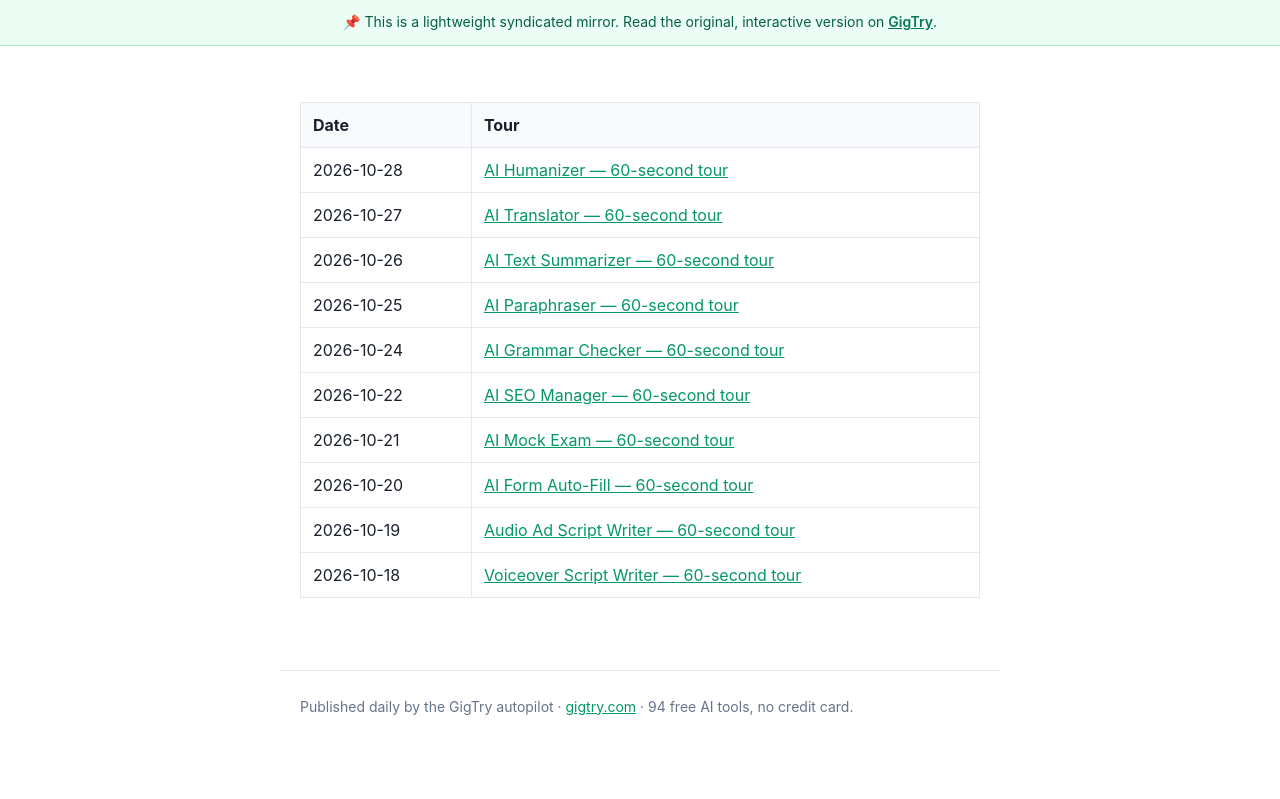
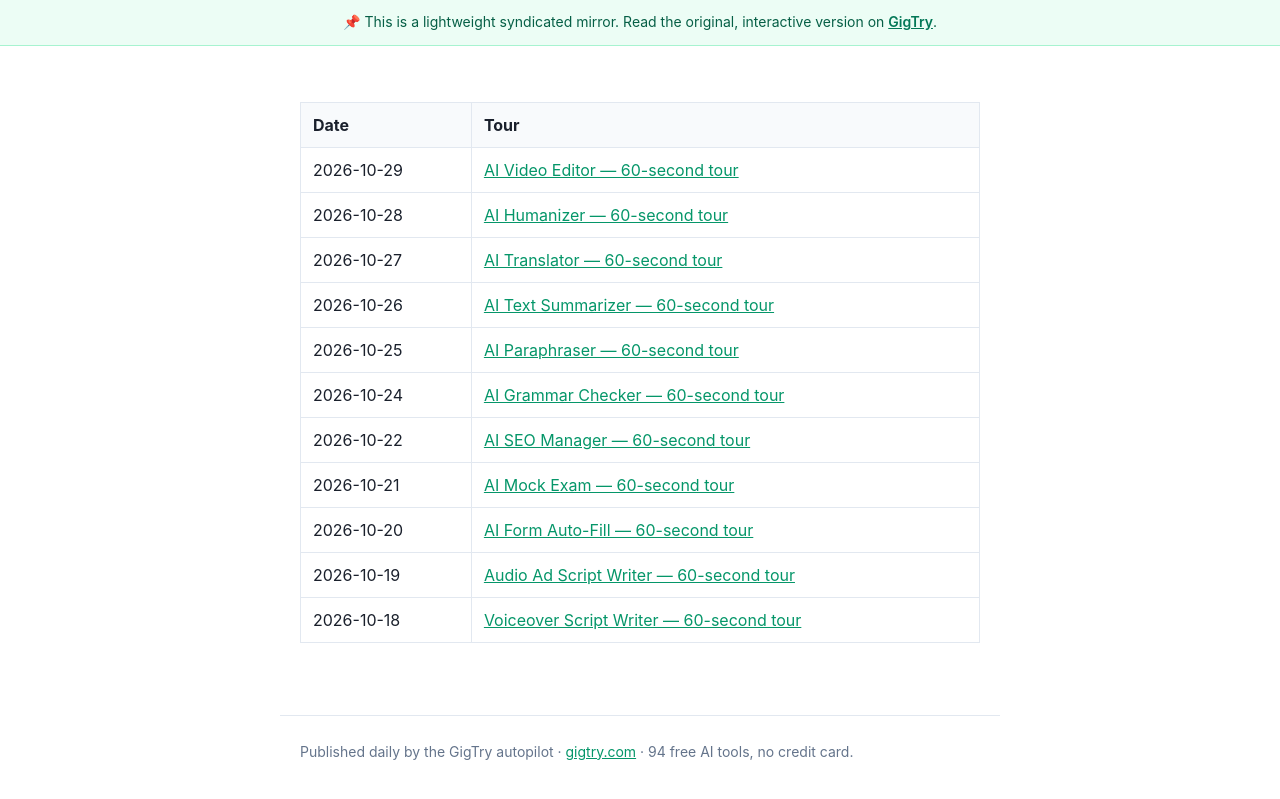
Before and after one commit to gigtryinfo-dev/gigtry-public, a Jekyll site: the page built from posts/daily/index.md, in a window 1280 px wide. Shown: the top 799 px of the page. Built offline with Jekyll 4.4.1, drawn with Linux system fonts in a browser that asks for light colours.

Commit message:
daily index: 2026-10-29

```diff
--- a/posts/daily/index.md
+++ b/posts/daily/index.md
@@ -7,6 +7,7 @@
 
 | Date | Tour |
 |------|------|
+| 2026-10-29 | [AI Video Editor — 60-second tour](https://gigtryinfo-dev.github.io/gigtry-public/posts/daily/2026-10-29-ai-video-editor.html) |
 | 2026-10-28 | [AI Humanizer — 60-second tour](https://gigtryinfo-dev.github.io/gigtry-public/posts/daily/2026-10-28-ai-humanizer.html) |
 | 2026-10-27 | [AI Translator — 60-second tour](https://gigtryinfo-dev.github.io/gigtry-public/posts/daily/2026-10-27-ai-translator.html) |
 | 2026-10-26 | [AI Text Summarizer — 60-second tour](https://gigtryinfo-dev.github.io/gigtry-public/posts/daily/2026-10-26-text-summarizer.html) |
```
